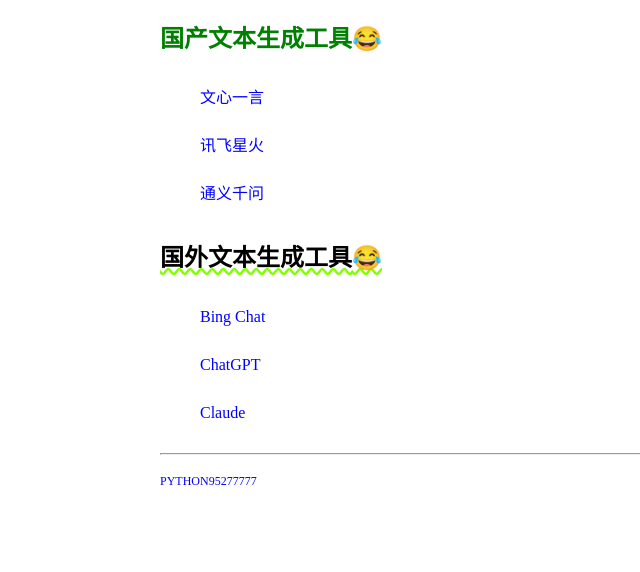
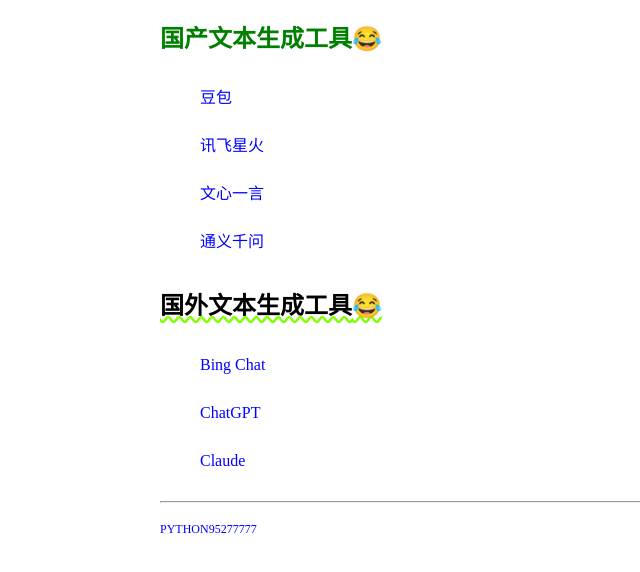
Before and after one commit to PYTHON95277777/chenconghomework, a plain HTML site: page work2/index.html in a window 1280 px wide. Shown: the part 70-642 px from the top of the page, without its empty margins (0-640 px from the left). Drawn offline with Linux system fonts and the light colour scheme.

Commit message:
自动推送

```diff
--- a/work2/index.html
+++ b/work2/index.html
@@ -17,10 +17,13 @@
     <h2 id="home">国产文本生成工具</h2>
     <ul class="normal">
       <li>
-        <a href="https://yiyan.baidu.com">文心一言</a>
+        <a href="https://www.doubao.com/chat/">豆包</a>
       </li>
       <li>
-        <a href="https://xinghuo.xfyun.cn">讯飞星火</a>
+            <a href="https://xinghuo.xfyun.cn">讯飞星火</a>
+          </li>
+        <li>
+        <a href="https://yiyan.baidu.com">文心一言</a>
       </li>
       <li>
         <a href="https://tongyi.aliyun.com/">通义千问</a>
```
